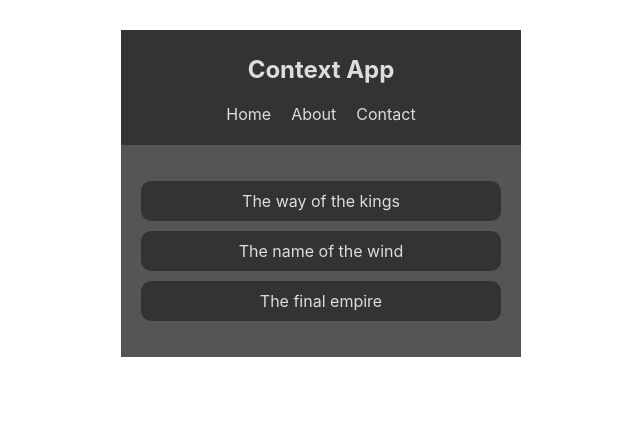
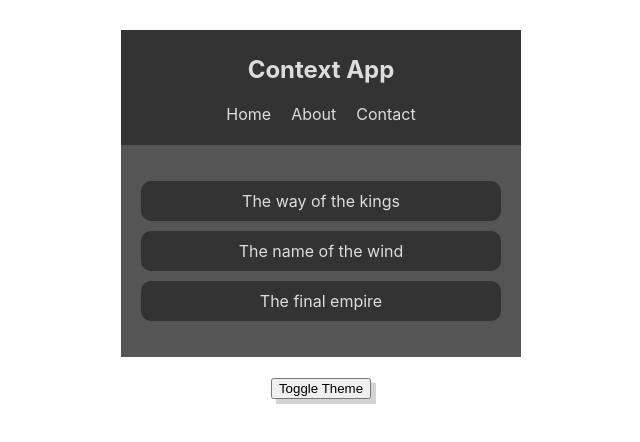
Before and after one commit to istiqur/contextapp, a React (Create React App) app in the folder contextapp/: page / in a window 1280 px wide. Shown: the top 442 px of the page, without its empty margins (319-959 px from the left). Built offline with nearby package versions, Linux system fonts and the light colour scheme.

Commit message:
Theme toggler button added

```diff
--- a/contextapp/src/App.js
+++ b/contextapp/src/App.js
@@ -1,7 +1,8 @@
-import React from 'react';
-import Navbar from './components/Navbar';
-import BookList from './components/BookList';
-import ThemeContextProvider from './contexts/ThemeContext';
+import React from "react";
+import Navbar from "./components/Navbar";
+import BookList from "./components/BookList";
+import ThemeContextProvider from "./contexts/ThemeContext";
+import ThemeToggle from "./components/ThemeToggle";
 
 function App() {
   return (
@@ -9,6 +10,7 @@
       <ThemeContextProvider>
         <Navbar />
         <BookList />
+        <ThemeToggle />
       </ThemeContextProvider>
     </div>
   );
--- /dev/null
+++ b/contextapp/src/components/ThemeToggle.jsx
@@ -0,0 +1,18 @@
+import React, { Component } from "react";
+import { ThemeContext } from "../contexts/ThemeContext";
+
+class ThemeToggle extends Component {
+  static contextType = ThemeContext;
+
+  render() {
+    const { toggleTheme } = this.context;
+
+    return (
+      <button onClick={toggleTheme} style={{ boxShadow: "5px 5px lightGray" }}>
+        Toggle Theme
+      </button>
+    );
+  }
+}
+
+export default ThemeToggle;
--- a/contextapp/src/contexts/ThemeContext.jsx
+++ b/contextapp/src/contexts/ThemeContext.jsx
@@ -9,9 +9,15 @@
     dark: { syntax: "#ddd", ui: "#333", bg: "#555" },
   };
 
+  toggleTheme = () => {
+    this.setState({ isLightTheme: !this.state.isLightTheme });
+  };
+
   render() {
     return (
-      <ThemeContext.Provider value={{ ...this.state }}>
+      <ThemeContext.Provider
+        value={{ ...this.state, toggleTheme: this.toggleTheme }}
+      >
         {this.props.children}
       </ThemeContext.Provider>
     );
```
